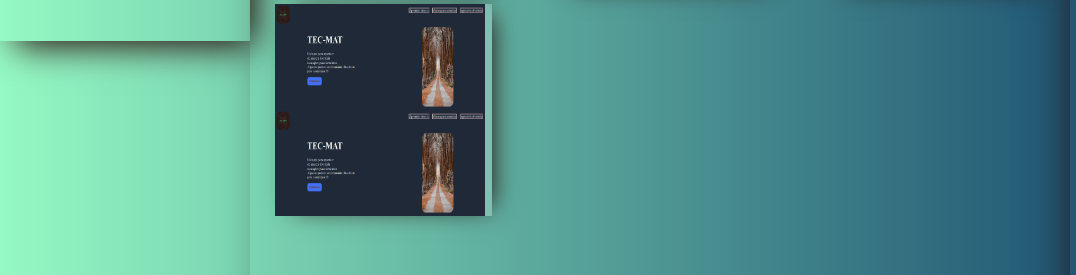
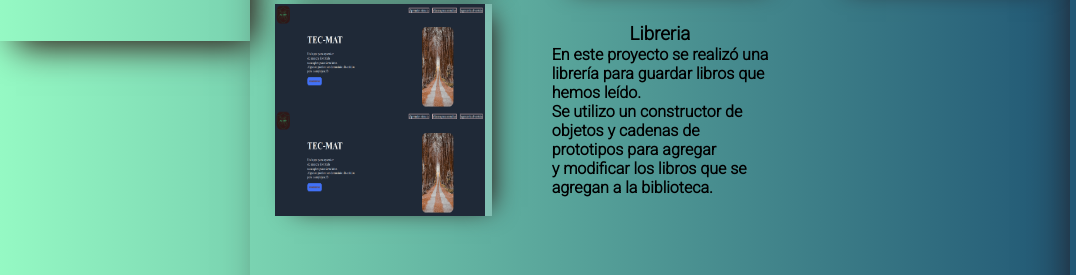
Before and after one commit to Vic217/DashBoard-Portafolio, a plain HTML site: page index.html in a window 1280 px wide. Shown: the part 691-966 px from the top of the page, 0-1076 px from the left. Drawn offline with Linux system fonts and the light colour scheme.

Commit message:
Agrego article sobre el proyecto de libreria

```diff
--- a/index.html
+++ b/index.html
@@ -96,6 +96,13 @@
                             <br>de aprendizaje.
                         </p>
                     </article>
+                    <article id="libreria">
+                        <h3>Libreria</h3>
+                        <p>En este proyecto se realizó una librería para guardar libros que hemos leído.
+                            <br>Se utilizo un constructor de objetos y cadenas de prototipos para agregar
+                            <br>y modificar los libros que se agregan a la biblioteca.
+                        </p>
+                    </article>
                 </div>
             </div>
             <aside id="mas">
```
